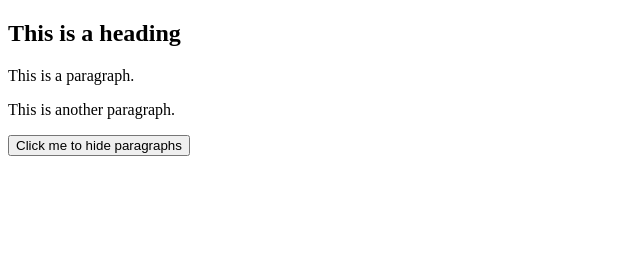
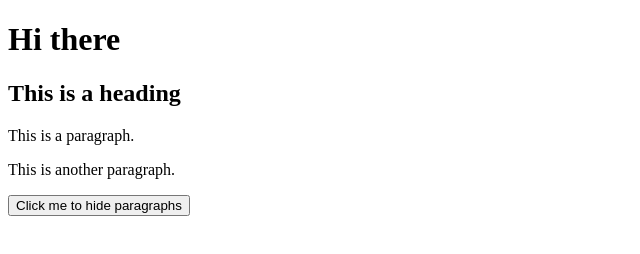
Before and after one commit to Drkhaste/Home, a plain HTML site: page index.html in a window 1280 px wide. Shown: the whole page, without its empty margins (0-640 px from the left). Drawn offline with nearby package versions, Linux system fonts and the light colour scheme.

Commit message:
Update index.html

```diff
--- a/index.html
+++ b/index.html
@@ -11,7 +11,9 @@ $(document).ready(function(){
 </script>
 </head>
 <body>
-
+<h1>
+  Hi there
+</h1>
 <h2>This is a heading</h2>
 
 <p>This is a paragraph.</p>
```
